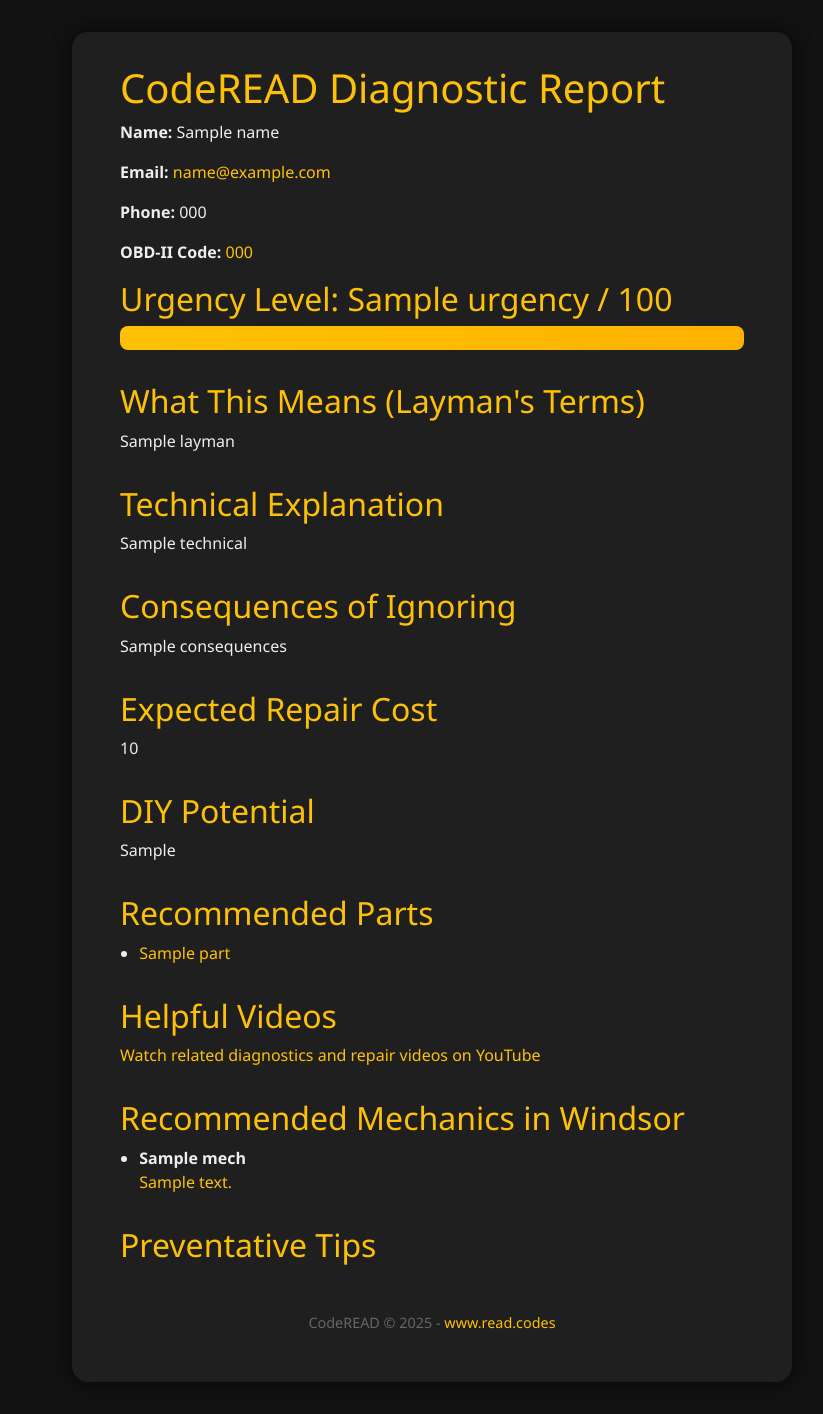
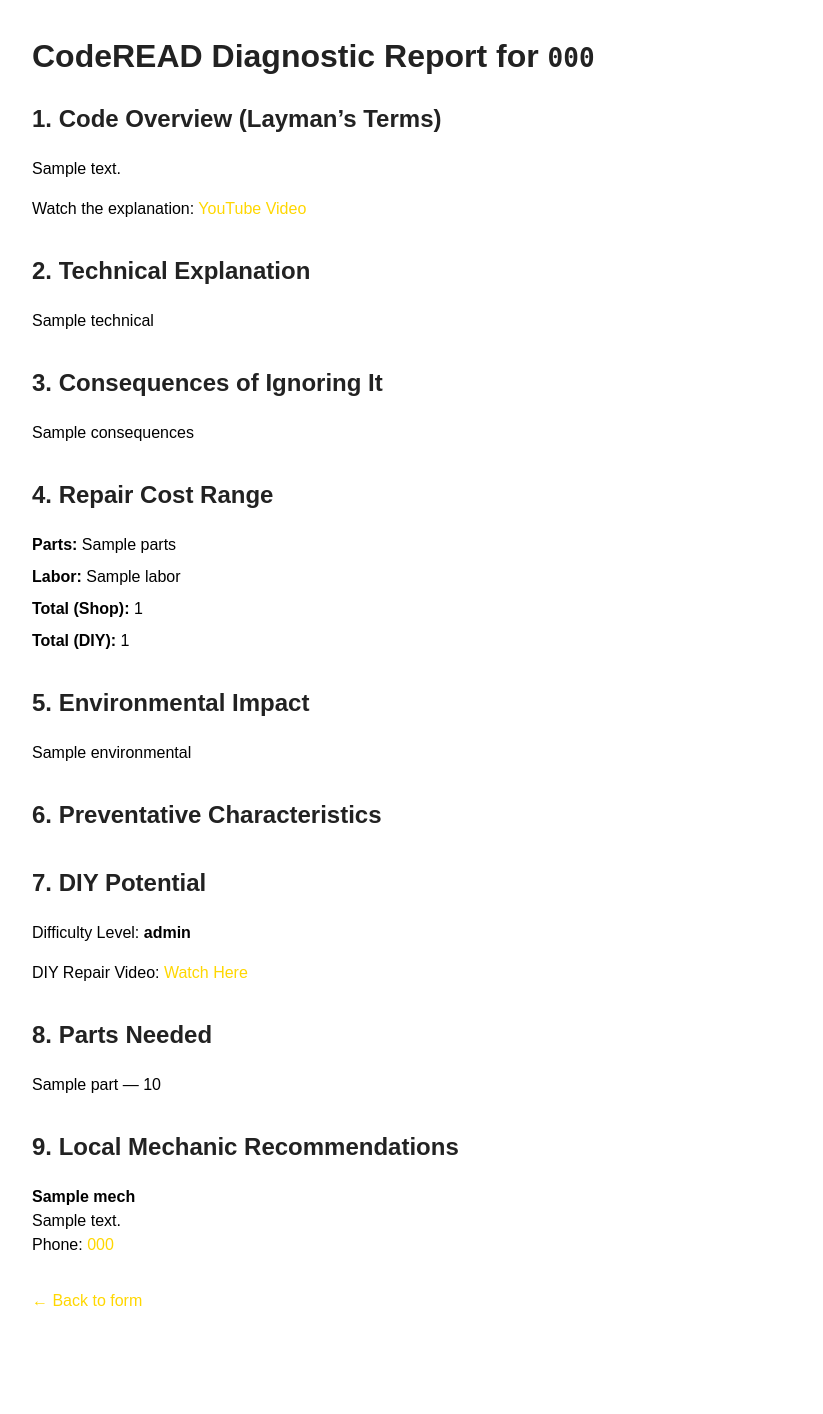
Before and after one commit to CODEREaDer24/coderead, a Flask app: template templates/report.html in a window 1280 px wide. Shown: the whole page, without its empty margins (208-1031 px from the left). After the commit the page ends 1306 px from the top, so only its background shows below. Run offline with Flask 3, Linux system fonts and the light colour scheme; the template is opened without the code that fills it: most values are stand-ins (such as "Sample title", 1, 10 or a date in 2020).

Commit message:
Update report.html

```diff
--- a/templates/report.html
+++ b/templates/report.html
@@ -2,141 +2,95 @@
 <html lang="en">
 <head>
     <meta charset="UTF-8" />
-  <title>CodeREAD Diagnostic Report - {{ code }}</title>
-  <link href="https://cdn.jsdelivr.net/npm/bootstrap@5.3.3/dist/css/bootstrap.min.css" rel="stylesheet" />
+    <title>CodeREAD Report for {{ code }}</title>
     <style>
-    body {
-      background-color: #121212;
-      color: #eee;
-      font-family: 'Segoe UI', Tahoma, Geneva, Verdana, sans-serif;
-      padding: 2rem;
-    }
-    .container {
-      max-width: 720px;
-      margin: auto;
-      background: #1f1f1f;
-      border-radius: 1rem;
-      box-shadow: 0 0 20px #000000aa;
-      padding: 2rem 3rem;
-    }
-    h1, h2, h3 {
-      color: #ffc107;
-    }
-    a {
-      color: #ffc107;
-      text-decoration: none;
-    }
-    a:hover {
-      text-decoration: underline;
-    }
-    .section {
-      margin-bottom: 2rem;
-    }
-    .urgency-bar {
-      background: #333;
-      border-radius: 0.5rem;
-      overflow: hidden;
-      height: 1.5rem;
-      margin-top: 0.5rem;
-    }
-    .urgency-fill {
-      height: 100%;
-      background: linear-gradient(90deg, #ffc107, #ffb300);
-      width: {{ urgency }}%;
-      transition: width 0.5s ease-in-out;
-    }
-    .footer {
-      text-align: center;
-      margin-top: 3rem;
-      font-size: 0.9rem;
-      color: #666;
-    }
-    ul.parts-list, ul.mechanics-list {
-      padding-left: 1.2rem;
-    }
-    ul.parts-list li, ul.mechanics-list li {
-      margin-bottom: 0.5rem;
-    }
+        body { font-family: Arial, sans-serif; max-width: 800px; margin: 2rem auto; line-height: 1.5; }
+        h1, h2 { color: #222; }
+        a { color: #ffd700; text-decoration: none; }
+        a:hover { text-decoration: underline; }
+        section { margin-bottom: 2rem; }
+        ul { list-style: none; padding-left: 0; }
+        ul li { margin-bottom: 0.5rem; }
+        .mechanics li { margin-bottom: 1rem; }
     </style>
 </head>
 <body>
+    <h1>CodeREAD Diagnostic Report for <code>{{ code }}</code></h1>
 
-<div class="container">
-  <h1>CodeREAD Diagnostic Report</h1>
-  <p><strong>Name:</strong> {{ name }}</p>
-  <p><strong>Email:</strong> <a href="mailto:{{ email }}">{{ email }}</a></p>
-  {% if phone %}
-    <p><strong>Phone:</strong> {{ phone }}</p>
+    <section>
+        <h2>1. Code Overview (Layman’s Terms)</h2>
+        <p>{{ report.layman.text }}</p>
+        {% if report.layman.video %}
+        <p>Watch the explanation: <a href="{{ report.layman.video }}" target="_blank">YouTube Video</a></p>
         {% endif %}
-  <p><strong>OBD-II Code:</strong> <span style="color:#ffc107;">{{ code }}</span></p>
+    </section>
 
-  <div class="section">
-    <h2>Urgency Level: {{ urgency }} / 100</h2>
-    <div class="urgency-bar" role="progressbar" aria-valuenow="{{ urgency }}" aria-valuemin="0" aria-valuemax="100">
-      <div class="urgency-fill"></div>
-    </div>
-  </div>
+    <section>
+        <h2>2. Technical Explanation</h2>
+        <p>{{ report.technical }}</p>
+    </section>
 
-  <div class="section">
-    <h2>What This Means (Layman's Terms)</h2>
-    <p>{{ layman }}</p>
-  </div>
+    <section>
+        <h2>3. Consequences of Ignoring It</h2>
+        <p>{{ report.consequences }}</p>
+    </section>
 
-  <div class="section">
-    <h2>Technical Explanation</h2>
-    <p>{{ technical }}</p>
-  </div>
+    <section>
+        <h2>4. Repair Cost Range</h2>
+        <ul>
+            <li><strong>Parts:</strong> {{ report.cost.parts or "N/A" }}</li>
+            <li><strong>Labor:</strong> {{ report.cost.labor or "N/A" }}</li>
+            <li><strong>Total (Shop):</strong> {{ report.cost.total_shop or "N/A" }}</li>
+            <li><strong>Total (DIY):</strong> {{ report.cost.total_diy or "N/A" }}</li>
+        </ul>
+    </section>
 
-  <div class="section">
-    <h2>Consequences of Ignoring</h2>
-    <p>{{ consequences }}</p>
-  </div>
+    <section>
+        <h2>5. Environmental Impact</h2>
+        <p>{{ report.environmental }}</p>
+    </section>
 
-  <div class="section">
-    <h2>Expected Repair Cost</h2>
-    <p>{{ cost_range }}</p>
-  </div>
+    <section>
+        <h2>6. Preventative Characteristics</h2>
+        <p>{{ report.prevention }}</p>
+    </section>
 
-  <div class="section">
-    <h2>DIY Potential</h2>
-    <p>{{ diy_possible }}</p>
-  </div>
+    <section>
+        <h2>7. DIY Potential</h2>
+        <p>Difficulty Level: <strong>{{ report.diy.level }}</strong></p>
+        {% if report.diy.video %}
+        <p>DIY Repair Video: <a href="{{ report.diy.video }}" target="_blank">Watch Here</a></p>
+        {% endif %}
+    </section>
 
-  <div class="section">
-    <h2>Recommended Parts</h2>
-    <ul class="parts-list">
-      {% for part in part_links %}
-        <li><a href="{{ part.url }}" target="_blank" rel="noopener">{{ part.label }}</a></li>
+    <section>
+        <h2>8. Parts Needed</h2>
+        <ul>
+            {% for part in report.parts_needed %}
+            <li>{{ part.name }} — {{ part.price }}</li>
+            {% else %}
+            <li>No parts information available.</li>
             {% endfor %}
         </ul>
-  </div>
+    </section>
 
-  <div class="section">
-    <h2>Helpful Videos</h2>
-    <p><a href="{{ youtube_link }}" target="_blank" rel="noopener">Watch related diagnostics and repair videos on YouTube</a></p>
-  </div>
-
-  <div class="section">
-    <h2>Recommended Mechanics in Windsor</h2>
-    <ul class="mechanics-list">
-      {% for mech in mechanics %}
+    <section>
+        <h2>9. Local Mechanic Recommendations</h2>
+        {% if mechanics %}
+        <ul class="mechanics">
+            {% for m in mechanics %}
             <li>
-          <strong>{{ mech.name }}</strong><br />
-          <a href="{{ mech.maps }}" target="_blank" rel="noopener">{{ mech.address }}</a>
+                <strong>{{ m.name }}</strong><br/>
+                {{ m.address }}<br/>
+                Phone: <a href="tel:{{ m.phone }}">{{ m.phone }}</a>
             </li>
             {% endfor %}
         </ul>
-  </div>
+        {% else %}
+        <p>No local mechanics found for your city.</p>
+        {% endif %}
+    </section>
 
-  <div class="section">
-    <h2>Preventative Tips</h2>
-    <p>{{ preventative }}</p>
-  </div>
-
-  <div class="footer">
-    <p>CodeREAD &copy; 2025 - <a href="https://www.read.codes" target="_blank" rel="noopener">www.read.codes</a></p>
-  </div>
-</div>
-
+    <p><a href="/">← Back to form</a></p>
 </body>
 </html>
```
Lines whose indentation alone changed are shown as unchanged.
